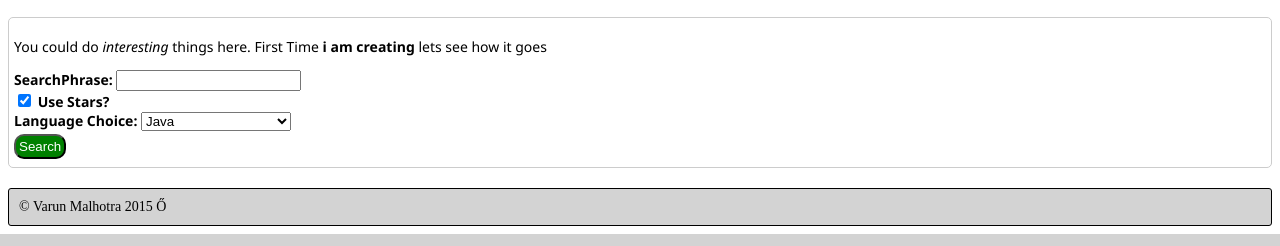
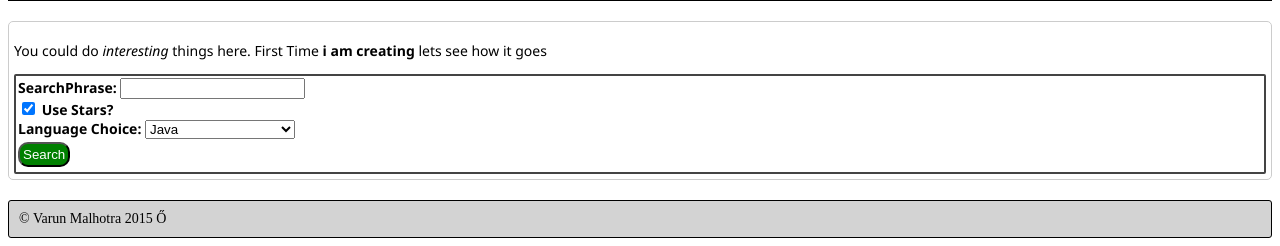
Before and after one commit to jemvar/FirstRepo, a PHP site: page / in a window 1280 px wide. Shown: the part 582-828 px from the top of the page. Run offline with PHP 8.4, Linux system fonts and the light colour scheme.

Commit message:
Using class selectors

```diff
--- a/Front End/css/site.css
+++ b/Front End/css/site.css
@@ -15,6 +15,18 @@ body
 	font-size: 14px;
 	font-family: Segoe UI, Arial;
 }
+
+.bordered-image
+{
+	border: solid 2px #444;
+	border-radius: 2px;
+}
+
+.simple-form
+{
+	padding: 2px;
+}
+
 #main
 {
 	border: solid 1px #ccc;
@@ -23,17 +35,17 @@ body
 	padding: 5px;
 }
 
-#main label
+.simple-form label
 {
 	font-weight: bold;
 }
 
-#main input[type=text], #main select
+.simple-form input[type=text], .simple-form select
 {
 	width: 150px;
 }
 
-#main input[type=submit]
+.simple-form input[type=submit]
 {
 	background-color: green;
 	color: white;
--- a/Front End/index.html
+++ b/Front End/index.html
@@ -9,7 +9,7 @@
 </head>
 <body>
 	<header>
-		<div><img src="images/hello.jpeg" style="width: 50%; height: 50%" /></div>
+		<div><img src="images/hello.jpeg" style="width: 50%; height: 50%" class="bordered-image" /></div>
 		<div>This is site for searching <a href="http://github.com">Github</a> projects</div>
 		<nav>
 			<ul>
@@ -21,7 +21,7 @@
 	</header>
 	<section id="main">
 		<p>You could do <em>interesting</em> things here. <span>First Time</span> <strong>i am creating</strong> lets see how it goes</p>
-		<form action="tryphp.php">
+		<form action="tryphp.php" class="bordered-image simple-form">
 			<label for="searchPhrase">SearchPhrase:</label>
 			<input name="searchPhrase" id="searchPhrase" /><br>
 			<input type="checkbox" name="useStars" id="useStars" checked>
```
